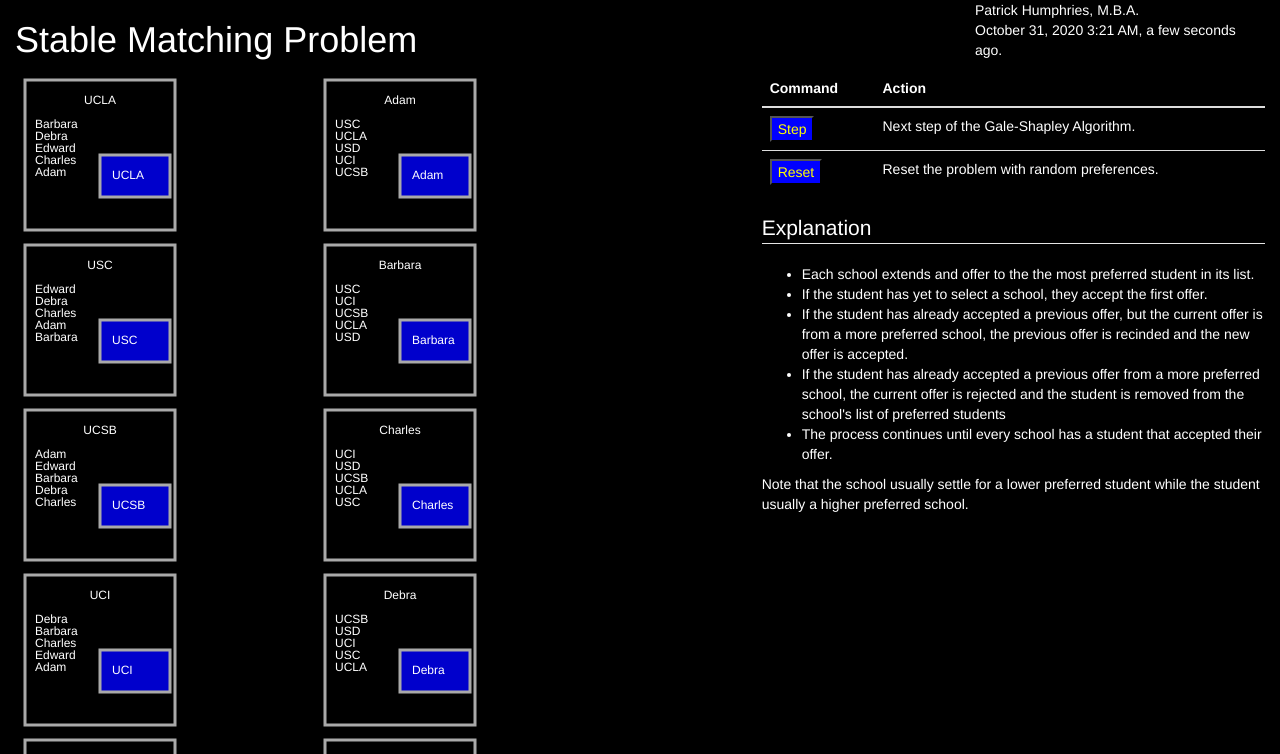
After one commit to phumphri/portfolio, a Flask app: page /smp in a window 1280 px wide. The commit adds this page. Shown: the top 754 px of the page. Run offline with Flask 2, Linux system fonts and the light colour scheme; some libraries are stand-ins or nearby versions.

Commit message:
Stable Matching Problem

```diff
--- a/app.py
+++ b/app.py
@@ -50,6 +50,13 @@
 def home():
     return render_template("index.html",
                            project_name="Portfolio",
+                           current_time=datetime.datetime.utcnow())
+
+# Stable Matching Problem
+@app.route("/smp")
+def smp():
+    return render_template("stable_matching_problem.html",
+                           project_name="Stable Matching Problem",
                            current_time=datetime.datetime.utcnow())
 
 # Bureau of Economic Analysis
--- /dev/null
+++ b/static/js/Stable_Matching_Problem/create_commands.js
@@ -0,0 +1,137 @@
+function create_commands() {
+
+    o.command_column = o.svg_row.append("div")
+        .attr("class", "col-sm-5")
+        .attr("id", "command_column")
+
+    o.command_table = o.command_column.append("table")
+        .attr("class", "table")
+        .attr("id", "command_table")
+
+    o.command_heading = o.command_table.append("thead")
+        .attr("id", "command_heading")
+        .append("tr")
+    o.command_heading.append("th").text("Command")
+    o.command_heading.append("th").text("Action")
+
+    o.command_tbody = o.command_table.append("tbody")
+        .attr("id", "command_body")
+
+    o.step_tr = o.command_tbody.append("tr")
+        .attr("id", "step_tr")
+    o.step_tr.append("td")
+        .append("button")
+        .attr("type", "button")
+        .text("Step")
+        .on('click', () => {
+            step_logic()
+        })
+    o.step_tr.append("td")
+        .text("Next step of the Gale-Shapley Algorithm.")
+
+    o.reset_tr = o.command_tbody.append("tr")
+        .attr("id", "reset_tr")
+    o.reset_tr.append("td")
+        .append("button")
+        .attr("type", "button")
+        .text("Reset")
+        .on('click', () => {
+
+            // Shuffle the preferred students for each school.
+            for (var i in o.schools) {
+                var school = o.schools[i]
+                school.students = shuffle_array(o.student_names)
+            }
+
+            // Update the sudents displayed for each school.
+            for (var i in o.school_names) {
+                var school_name = o.school_names[i]
+                o.svg.select("#" + school_name)
+                    .selectAll(".student_name")
+                    .data(() => { return o.schools[school_name].students })
+                    .text((d) => { return d })
+            }
+
+            // Shuffle the preferred schools for each student.
+            for (var i in o.students) {
+                var student = o.students[i]
+                student.schools = shuffle_array(o.school_names)
+            }
+
+            // Update the preferred schools displayed for each student.
+            for (var i in o.student_names) {
+                var student_name = o.student_names[i]
+                o.svg.select("#" + student_name)
+                    .selectAll(".school_name")
+                    .data(() => { return o.students[student_name].schools })
+                    .text((d) => { return d })
+            }
+
+            // Move the school icons back to the schools.
+            for (var school_index in o.school_names) {
+                school_name = o.school_names[school_index]
+                move_icon(school_name, school_name)
+            }
+
+            // Move the student icons back to the students.
+            for (var student_index in o.student_names) {
+                student_name = o.student_names[student_index]
+                move_icon(student_name, student_name)
+
+            var s = "<ul>"
+            s += "<li>Each school extends and offer to the the most preferred student in its list.</li>"
+            s += "<li>If the student has yet to select a school, they accept the first offer.</li>"
+            s += "<li>If the student has already accepted a previous offer, but the current offer is from a more preferred school, "
+            s += "the previous offer is recinded and the new offer is accepted.</li>"
+            s += "<li>If the student has already accepted a previous offer from a more preferred school, the current offer is rejected "
+            s += "and the student is removed from the school's list of preferred students</li>"
+            s += "<li>The process continues until every school has a student that accepted their offer.</li>"
+            s += "</ul>"
+            s += "Note that the school usually settle for a lower preferred student while the student usually a higher preferred school."
+
+            document.getElementById("explanation").innerHTML = s
+
+            }
+
+            for (var i in o.schools) {
+                o.schools[i].student = null
+            }
+
+            for (var i in o.students) {
+                o.students[i].school = null
+            }
+
+        })
+
+    o.reset_tr.append("td")
+        .text("Reset the problem with random preferences.")
+
+
+    var explanation_fieldset = o.command_column.append("fieldset")
+
+    explanation_fieldset.append("legend").text("Explanation")
+
+    o.explanation = explanation_fieldset
+        .append("p")
+        .attr("id", "explanation")
+
+    var s = "<ul>"
+    s += "<li>Each school extends and offer to the the most preferred student in its list.</li>"
+    s += "<li>If the student has yet to select a school, they accept the first offer.</li>"
+    s += "<li>If the student has already accepted a previous offer, but the current offer is from a more preferred school, "
+    s += "the previous offer is recinded and the new offer is accepted.</li>"
+    s += "<li>If the student has already accepted a previous offer from a more preferred school, the current offer is rejected "
+    s += "and the student is removed from the school's list of preferred students</li>"
+    s += "<li>The process continues until every school has a student that accepted their offer.</li>"
+    s += "</ul>"
+    s += "Note that the school usually settle for a lower preferred student while the student usually a higher preferred school."
+
+    document.getElementById("explanation").innerHTML = s
+
+
+
+
+
+
+
+}
--- /dev/null
+++ b/static/js/Stable_Matching_Problem/create_schools.js
@@ -0,0 +1,58 @@
+function create_schools() {
+
+
+    school_groups = o.svg
+        .selectAll(".school_group")
+        .data(o.school_names)
+        .enter()
+        .append("g")
+        .attr("class", "school_group")
+        .attr("id", (d) => { return d })
+
+    if (true) {
+        school_groups
+            .append("rect")
+            .attr("class", "school_rectangle")
+            .attr("x", (d) => { return o.schools[d].x })
+            .attr("y", (d) => { return o.schools[d].y })
+            .attr("width", (d) => { return o.schools[d].width })
+            .attr("height", (d) => { return o.schools[d].height })
+            .attr("fill-opacity", "0.0")
+            .attr("stroke", "darkgrey")
+            .attr("stroke-width", 3)
+    }
+    if (true) {
+        school_groups
+            .append("text")
+            .attr("class", "school_name")
+            .attr("x", (d) => { return o.schools[d].x + (o.schools[d].width / 2) })
+            .attr("y", (d,) => { return o.schools[d].y + (2 * o.font_size) })
+            .attr("fill", "white")
+            .attr("fill-opacity", "1.0")
+            .attr("font-size", o.font_size)
+            .attr("text-anchor", "middle")
+            .text(function (d) { return d })
+    }
+
+    if (true) {
+        for (var j in o.school_names) {
+            var school_name = o.school_names[j]
+            o.svg.select("#" + school_name)
+                .selectAll(".student_name")
+                .data(() => { return o.schools[school_name].students })
+                .enter()
+                .append("text")
+                .attr("class", "student_name")
+                .attr("x", (d, i) => { return o.schools[school_name].x + 10 })
+                .attr("y", (d, i) => { return o.schools[school_name].y + (i * o.font_size) + (o.font_size * 4) })
+                .attr("fill", "white")
+                .attr("fill-opacity", "1.0")
+                .attr("font-size", () => { return o.font_size })
+                .text((d) => { return d })
+
+            move_icon(school_name, school_name)
+        }
+
+
+    }
+}
--- /dev/null
+++ b/static/js/Stable_Matching_Problem/create_students.js
@@ -0,0 +1,58 @@
+function create_students() {
+
+
+    student_groups = o.svg
+        .selectAll(".student_group")
+        .data(o.student_names)
+        .enter()
+        .append("g")
+        .attr("class", "student_group")
+        .attr("id", (d) => { return d })
+
+    if (true) {
+        student_groups
+            .append("rect")
+            .attr("class", "student_rectangle")
+            .attr("x", (d) => { return o.students[d].x })
+            .attr("y", (d) => { return o.students[d].y })
+            .attr("width", (d) => { return o.students[d].width })
+            .attr("height", (d) => { return o.students[d].height })
+            .attr("fill-opacity", "0.0")
+            .attr("stroke", "darkgrey")
+            .attr("stroke-width", 3)
+    }
+    if (true) {
+        student_groups
+            .append("text")
+            .attr("class", "student_name")
+            .attr("x", (d) => { return o.students[d].x + (o.students[d].width / 2) })
+            .attr("y", (d,) => { return o.students[d].y + (2 * o.font_size) })
+            .attr("fill", "white")
+            .attr("fill-opacity", "1.0")
+            .attr("font-size", o.font_size)
+            .attr("text-anchor", "middle")
+            .text(function (d) { return d })
+    }
+
+    if (true) {
+        for (var j in o.student_names) {
+            var student_name = o.student_names[j]
+            o.svg.select("#" + student_name)
+                .selectAll(".school_name")
+                .data(() => { return o.students[student_name].schools })
+                .enter()
+                .append("text")
+                .attr("class", "school_name")
+                .attr("x", (d,i) => { return o.students[student_name].x + 10})
+                .attr("y", (d,i) => { return o.students[student_name].y + ( i * o.font_size)  + (o.font_size * 4) })
+                .attr("fill", "white")
+                .attr("fill-opacity", "1.0")
+                .attr("font-size", () => { return o.font_size })
+                .text((d) => { return d })
+
+            move_icon(student_name, student_name)
+        }
+
+
+    }
+}
--- /dev/null
+++ b/static/js/Stable_Matching_Problem/create_svg.js
@@ -0,0 +1,21 @@
+function create_svg() {
+
+    o.body = d3.select("body")
+
+    o.svg_container = o.body.append("div")
+        .attr("class", "container-fluid")
+        .attr("id", "svg_container")
+
+    o.svg_row = o.svg_container.append("div")
+        .attr("class", "row")
+        .attr("id", "svg_row")
+
+    o.svg_column = o.svg_row.append("div")
+        .attr("class", "col-sm-7")
+        .attr("id", "svg_column")
+        .attr("style", "height:" + o.svg.height)
+
+    o.svg = o.svg_column.append("svg")
+        .attr("height", o.svg.height)
+        .attr("width", o.svg.width)
+}
--- /dev/null
+++ b/static/js/Stable_Matching_Problem/declare_global_variables.js
@@ -0,0 +1,71 @@
+function declare_global_variables() {
+
+    // Container for global variables.
+    o = {}
+
+    // Define school and student names.
+    o.school_names = ["UCLA","USC","UCSB","UCI","USD"]
+    o.student_names = ["Adam", "Barbara", "Charles", "Debra", "Edward"]
+
+    // Global font size.
+    o.font_size_px = "12px"
+    o.font_size = 12
+
+    // Dimensions for schools and students.
+    o.school_dimensions = {"x":10, "y":10, "width":150, "height":150}
+    o.student_dimensions = {"x":310, "y":10, "width":150, "height":150}
+    o.vertical_spacing = 1.1
+
+    // Dimensions for the svg based on schools and students.
+    o.svg = {}
+    o.svg.height = o.school_dimensions.height * (o.school_names.length + 1)
+    o.svg.width = o.student_dimensions.x + o.student_dimensions.width + 10
+
+    // Dimensions for each school and associated icon.
+    o.schools = {}
+    o.school_icons = {}
+
+    for (var i in o.school_names) {
+
+        var school_name = o.school_names[i]
+
+        o.schools[school_name] = {
+            x: o.school_dimensions.x,
+            y: o.school_dimensions.y + (i * o.school_dimensions.height * o.vertical_spacing),
+            width: o.school_dimensions.width,
+            height: o.school_dimensions.height,
+            students: shuffle_array(o.student_names),
+            student: null,
+            docking_x: o.school_dimensions.x + (o.school_dimensions.width / 2),
+            docking_y: o.school_dimensions.y + (i * o.school_dimensions.height * o.vertical_spacing) + (o.school_dimensions.height / 2)
+        }
+
+    }
+
+    // Dimensions for each student and associated icon.
+    o.students = {}
+    o.student_icons = {}
+
+    for (var i in o.student_names) {
+
+        var student_name = o.student_names[i]
+
+        o.students[student_name] = {
+            x: o.student_dimensions.x,
+            y: o.student_dimensions.y + (i * o.student_dimensions.height * o.vertical_spacing),
+            width: o.student_dimensions.width,
+            height: o.student_dimensions.height,
+            schools: shuffle_array(o.school_names),
+            school: null,
+            docking_x: o.student_dimensions.x + (o.student_dimensions.width / 2),
+            docking_y: o.student_dimensions.y + (i * o.student_dimensions.height * o.vertical_spacing) + (o.student_dimensions.height / 2)
+        }
+
+    }
+
+    console.log(" ")
+    console.log("o:")
+    console.log(o)
+
+
+}
--- /dev/null
+++ b/static/js/Stable_Matching_Problem/move_icon.js
@@ -0,0 +1,68 @@
+function move_icon (icon_name, destination, delay=0) {
+
+    // Validate icon name.
+    if (o.school_names.includes(icon_name)) {
+        var source = o.schools[icon_name]
+    } else if (o.student_names.includes(icon_name)) {
+        var source = o.students[icon_name]
+    } else {
+        alert("Icon name was invalid:", icon_name)
+        return
+    }
+
+    var icon_id = icon_name + "_icon"
+
+    // Create the icon.
+    x = document.getElementById(icon_id)
+
+    if (x == null) {
+
+        var width = "5em"
+
+        var icon = o.svg.append("g")
+            .attr("id", icon_id)
+
+        icon
+            .append("rect")
+            .attr("x", 0)
+            .attr("y", 0)
+            .attr("width", width)
+            .attr("height", "3em")
+            .attr("fill-opacity", "0.8")
+            .attr("stroke", "darkgrey")
+            .attr("fill", "blue")
+            .attr("stroke-width", 3)
+
+
+        icon
+            .append("text")
+            .text(icon_name)
+            .attr("x", "1em")
+            .attr("y", "2em")
+            .attr("fill", "white")
+            .attr("fill-opacity", "1.0")
+            .attr("font-size", () => { return o.font_size })
+    } else {
+        var icon = o.svg.select("#" + icon_id)
+    }
+
+    // Move the icon to the destination.
+    if (o.school_names.includes(destination)) {
+        var target = o.schools[destination]
+    } else if (o.student_names.includes(destination)) {
+        var target = o.students[destination]
+    } else {
+        alert("Destination was invalid:", destination)
+        return
+    }
+
+    var new_x = target.docking_x
+    var new_y = target.docking_y
+    var translate = "translate(" + new_x + " " + new_y + ")"
+
+    icon
+        .transition()
+        .delay(delay)
+        .duration(1000)
+        .attr("transform", translate)
+}
--- /dev/null
+++ b/static/js/Stable_Matching_Problem/shuffle_array.js
@@ -0,0 +1,27 @@
+function shuffle_array(source_array) {
+
+    i = 0
+    index_values = []
+    target_array = []
+
+    array_length = source_array.length
+
+    while (index_values.length < array_length) {
+        target_index = Math.floor(Math.random() * 5)
+        if (index_values.indexOf(target_index) == -1) {
+            index_values.push(target_index)
+        }
+        if (i++ > 100) {
+            break
+        }
+
+    }
+
+    for (index_value in index_values){
+        var random_index = index_values[index_value]
+        target_array.push(source_array[random_index])
+    }
+
+    return target_array
+
+}
--- /dev/null
+++ b/static/js/Stable_Matching_Problem/step_logic.js
@@ -0,0 +1,98 @@
+function step_logic() {
+
+    // Check every school has a student.
+    var stable = true
+    for (var i in o.schools) {
+        var school = o.schools[i]
+        try {
+            if (school.student == null) {
+                stable = false
+                break
+            }
+        } catch (err) {
+            console.log(" ")
+            console.log("i:", i, "school:", school)
+            console.log("o.schools:", o.schools)
+            console.log("err.message:", err.message)
+            return
+        }
+    }
+
+
+    if (stable == true) {
+        document.getElementById("explanation").innerHTML = "A stable solution was found.  No further steps would change the results."
+        return
+    }
+
+    document.getElementById("explanation").innerHTML = "placeholder"
+
+    for (var i in o.school_names) {
+        var school_name = o.school_names[i]
+        var school = o.schools[school_name]
+        var student = school.student
+        if (student == null) {
+            var preferred_student_name = school.students.shift()
+            var preferred_student = o.students[preferred_student_name]
+
+            // If the student has yet to select a school, they accept the first offer.
+            if (preferred_student.school == null) {
+                school.student = preferred_student_name
+                preferred_student.school = school_name
+                move_icon(school_name, preferred_student_name)
+                move_icon(preferred_student_name, school_name, 1000)
+                s = "<ul>"
+                s += "<li>" + school_name + " made an offer to  " + preferred_student_name + ".</li>"
+                s += "<li>Since the student has yet to accept an offer, it must accept this offer.</li>"
+                s += "<li>The student for " + school_name + " is set to " + preferred_student_name + ".</li>"
+                s += "<li>The school for " + preferred_student_name + " is set to " + school_name + ".</li>"
+                s += "<li>The student is removed from the preferred list of the school since it has been visted.</li>"
+                s += "</ul>"
+                document.getElementById("explanation").innerHTML = s
+                return
+            }
+
+            var previous_school_name = preferred_student.school
+
+            var index_of_previous_offer = preferred_student.schools.indexOf(previous_school_name)
+            var index_of_current_offer = preferred_student.schools.indexOf(school_name)
+
+
+            if (index_of_current_offer < index_of_previous_offer) {
+                o.schools[previous_school_name].student = null
+                school.student = preferred_student_name
+                preferred_student.school = school_name
+                move_icon(previous_school_name, previous_school_name)
+                move_icon(preferred_student_name, school_name, 1000)
+                move_icon(school_name, preferred_student_name, 2000)
+                s = "<ul>"
+                // s += "<li>Boffo</li>"
+                s += "<li>" + school_name + " made an offer to " + preferred_student_name + ".</li>"
+                s += "<li>" + preferred_student_name + " already has accepted an offer from " + previous_school_name + ".</li>"
+                s += "<li>However, " + school_name + " is preferable to the offer from " + previous_school_name + ".</li>"
+                s += "<li>" + preferred_student_name + " recinds the offer from " + previous_school_name + ".</li>"
+                s += "<li>" + preferred_student_name + " accepts the offer from " + school_name + ".</li>"
+                s += "<li>The student for " + previous_school_name + " is set to null.</li>"
+                s += "<li>The student for " + school_name + " is set to " + preferred_student_name + ".</li>"
+                s += "<li>The school for " + preferred_student_name + " is set to " + school_name + ".</li>"
+                s += "</ul>"
+                document.getElementById("explanation").innerHTML = s
+                return
+            }
+
+            s = "<ul>"
+            // s += "<li>Bummer</li>"
+            s += "<li>" + school_name + " made an offer to " + preferred_student_name + ".</li>"
+            s += "<li>" + preferred_student_name + " already has accepted an offer from " + previous_school_name + ".</li>"
+            s += "<li>However, " + previous_school_name + " is preferable to the offer from " + school_name + ".</li>"
+            s += "<li>The offer from " + school_name + " is rejected.</li>"
+            s += "<li>" + preferred_student_name + " is removed from the school's preferred student list since it was visited.</li>"
+            s += "<li> The student for " + school_name + " remains null.</li>"
+            s += "</ul>"
+            document.getElementById("explanation").innerHTML = s
+            return
+        }
+    }
+
+
+
+}
--- /dev/null
+++ b/templates/stable_matching_problem.html
@@ -0,0 +1,37 @@
+<!DOCTYPE html>
+
+{% extends "base.html" %}
+
+{% block head %}
+{{ super() }}
+<meta name="viewport" content="width=device-width, initial-scale=1">
+
+<!-- Data Driven Documents -->
+<script src="https://d3js.org/d3.v6.min.js" charset="utf-8"></script>
+
+<!-- Application Components -->
+<script src="/static/js/Stable_Matching_Problem/declare_global_variables.js" charset="utf-8"></script>
+<script src="/static/js/Stable_Matching_Problem/step_logic.js" charset="utf-8"></script>
+<script src="/static/js/Stable_Matching_Problem/move_icon.js" charset="utf-8"></script>
+<script src="/static/js/Stable_Matching_Problem/shuffle_array.js" charset="utf-8"></script>
+<script src="/static/js/Stable_Matching_Problem/create_svg.js" charset="utf-8"></script>
+<script src="/static/js/Stable_Matching_Problem/create_schools.js" charset="utf-8"></script>
+<script src="/static/js/Stable_Matching_Problem/create_students.js" charset="utf-8"></script>
+<script src="/static/js/Stable_Matching_Problem/create_commands.js" charset="utf-8"></script>
+
+{% endblock %}
+
+{% block title %}Stable Matching Problem{% endblock %}
+
+{% block body %}
+{{ super() }}
+
+<script>
+    declare_global_variables()
+    create_svg()
+    create_schools()
+    create_students()
+    create_commands()
+</script>
+
+{% endblock %}
```
Also changed, not shown: templates/index.html (+18 -41 lines).
